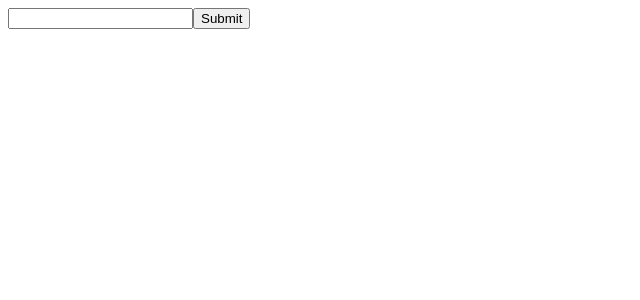
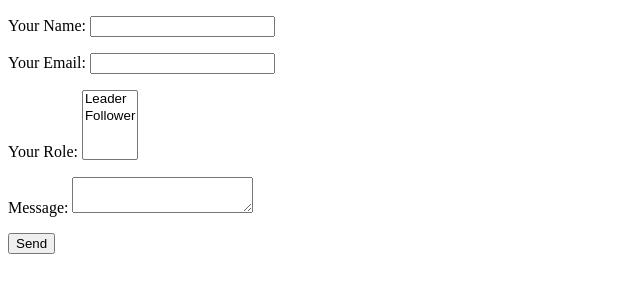
Before and after one commit to diego048/prueba1, a Nuxt app: page / in a window 1280 px wide. Shown: the top 300 px of the page, without its empty margins (0-640 px from the left). Built offline with nearby package versions, Linux system fonts and the light colour scheme.

Commit message:
Update app.vue

```diff
--- a/app.vue
+++ b/app.vue
@@ -1,8 +1,24 @@
 <template>
   <div>
-    <form name="ask-question" method="POST" netlify netlify-honeypot="bot-field" onSubmit="submit">
-      <input type="text" name="name" />
-      <button type="submit">Submit</button>
+    <form name="contact" method="POST" data-netlify="true">
+      <p>
+        <label>Your Name: <input type="text" name="name" /></label>
+      </p>
+      <p>
+        <label>Your Email: <input type="email" name="email" /></label>
+      </p>
+      <p>
+        <label>Your Role: <select name="role[]" multiple>
+          <option value="leader">Leader</option>
+          <option value="follower">Follower</option>
+        </select></label>
+      </p>
+      <p>
+        <label>Message: <textarea name="message"></textarea></label>
+      </p>
+      <p>
+        <button type="submit">Send</button>
+      </p>
     </form>
   </div>
 </template>
```
